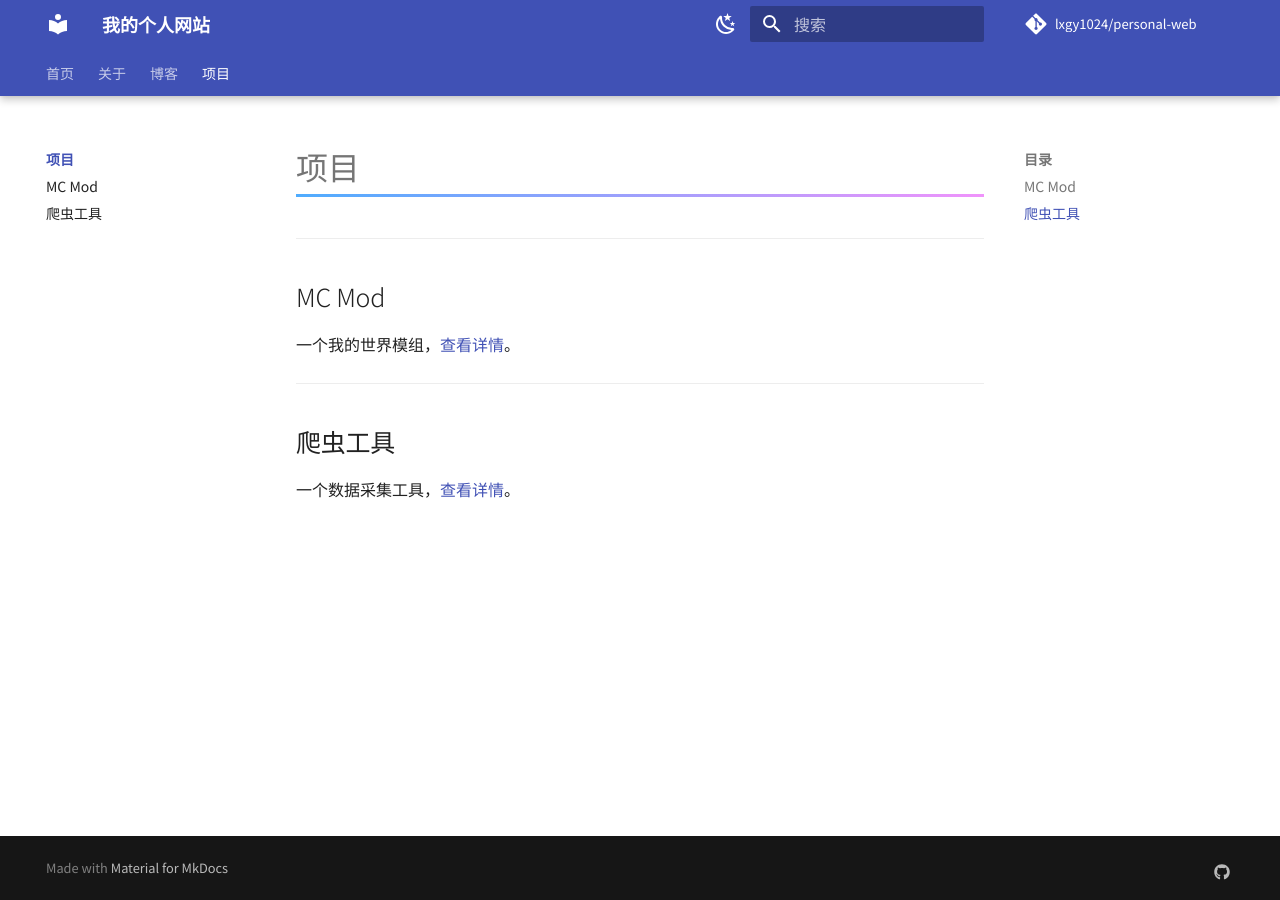
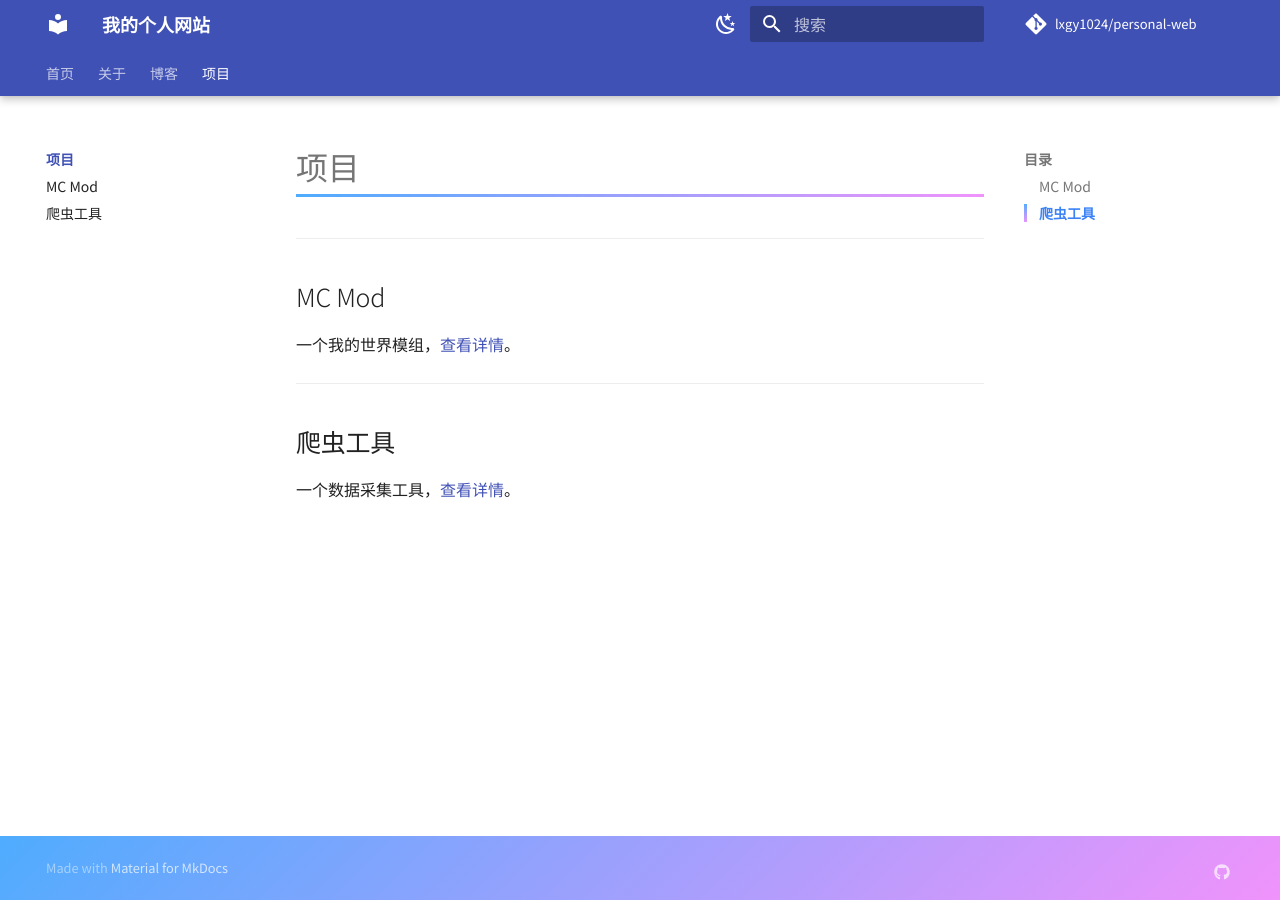
Before and after one commit to lxgy1024/personal-web, an MkDocs documentation site: the page built from docs/projects/index.md, in a window 1280 px wide. Built offline with MkDocs 1.6.1 and Material for MkDocs 9.7.7, drawn with Linux system fonts in a browser that asks for light colours; comment, search, counter and statistics services are not loaded.

Commit message:
feat(styles): add TOC sidebar and footer beautification

```diff
--- a/docs/stylesheets/extra.css
+++ b/docs/stylesheets/extra.css
@@ -172,3 +172,67 @@
 .md-tabs__link--active {
   color: #ec4899 !important; /* pink-500 */
 }
+
+/* === 目录侧边栏 (TOC) === */
+/* TOC 链接悬停 */
+.md-nav--secondary .md-nav__link:hover {
+  color: #ec4899; /* pink-500 */
+}
+
+/* TOC 当前激活项 */
+.md-nav--secondary .md-nav__link--active {
+  color: #3b82f6; /* blue-500 */
+  font-weight: 600;
+  border-left: 3px solid;
+  border-image: linear-gradient(180deg, #4facfe, #f093fb) 1;
+  padding-left: 0.6rem;
+}
+
+/* TOC 链接过渡 */
+.md-nav--secondary .md-nav__link {
+  transition: all 0.2s ease;
+  border-left: 3px solid transparent;
+  padding-left: 0.6rem;
+}
+
+/* === 页脚 === */
+/* 页脚上部分隔线渐变 */
+.md-footer-meta {
+  background: linear-gradient(135deg, #4facfe 0%, #f093fb 100%) !important;
+}
+
+/* 页脚版权区 */
+.md-footer-copyright {
+  color: rgba(255, 255, 255, 0.9);
+}
+.md-footer-copyright a {
+  color: #fff !important;
+  text-decoration: underline;
+  text-underline-offset: 2px;
+}
+
+/* 页脚社交链接 */
+.md-footer-social {
+  color: rgba(255, 255, 255, 0.9);
+}
+.md-footer-social a {
+  color: #fff !important;
+  transition: transform 0.2s ease;
+}
+.md-footer-social a:hover {
+  transform: scale(1.15);
+  color: #ffd700 !important; /* 金色悬浮高亮 */
+}
+
+/* 页脚主体区域微调 */
+.md-footer-nav {
+  background-color: #1e293b; /* slate-800 */
+}
+
+/* 页脚导航链接 */
+.md-footer-nav__link {
+  transition: color 0.2s ease;
+}
+.md-footer-nav__link:hover {
+  color: #93c5fd; /* blue-300 */
+}
```
